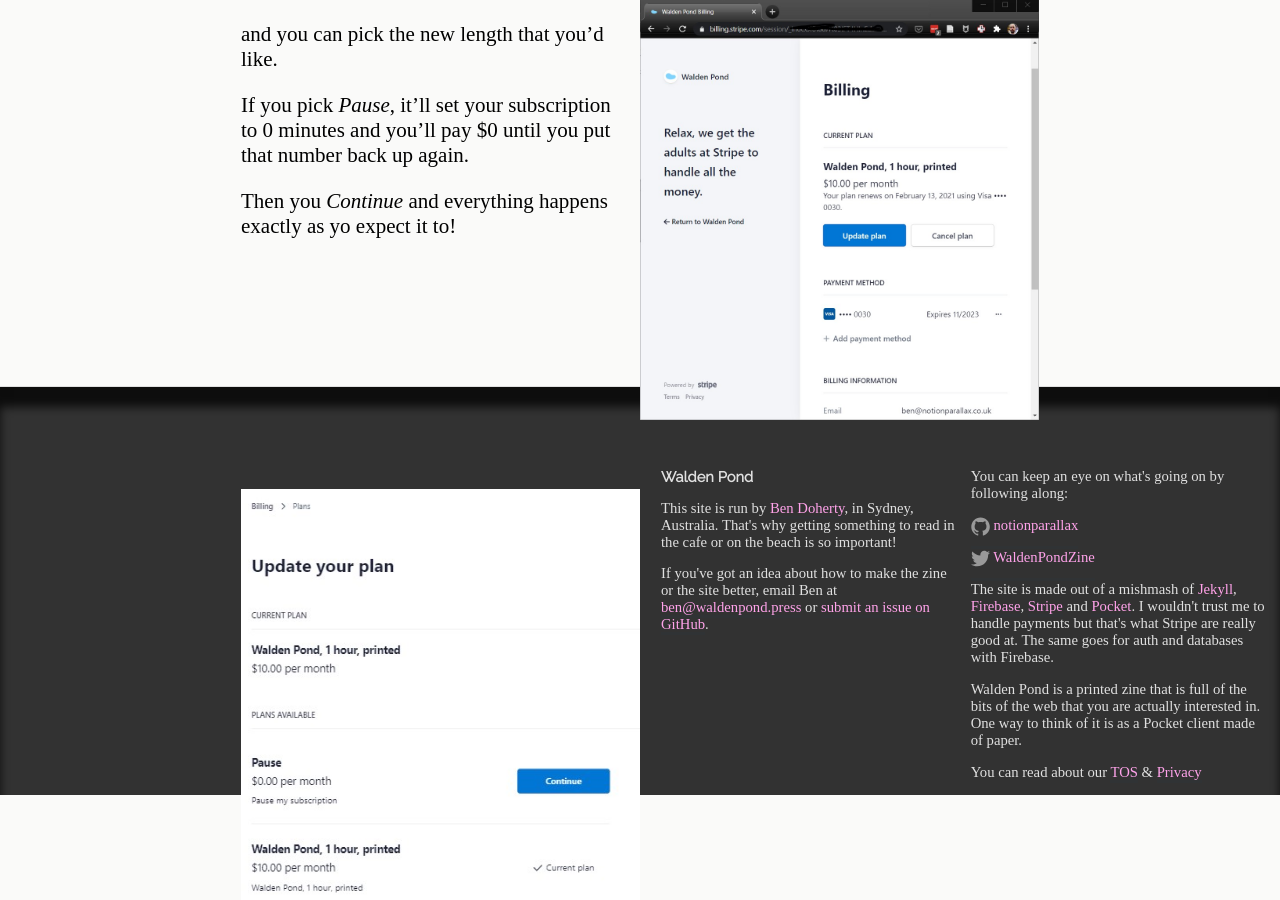
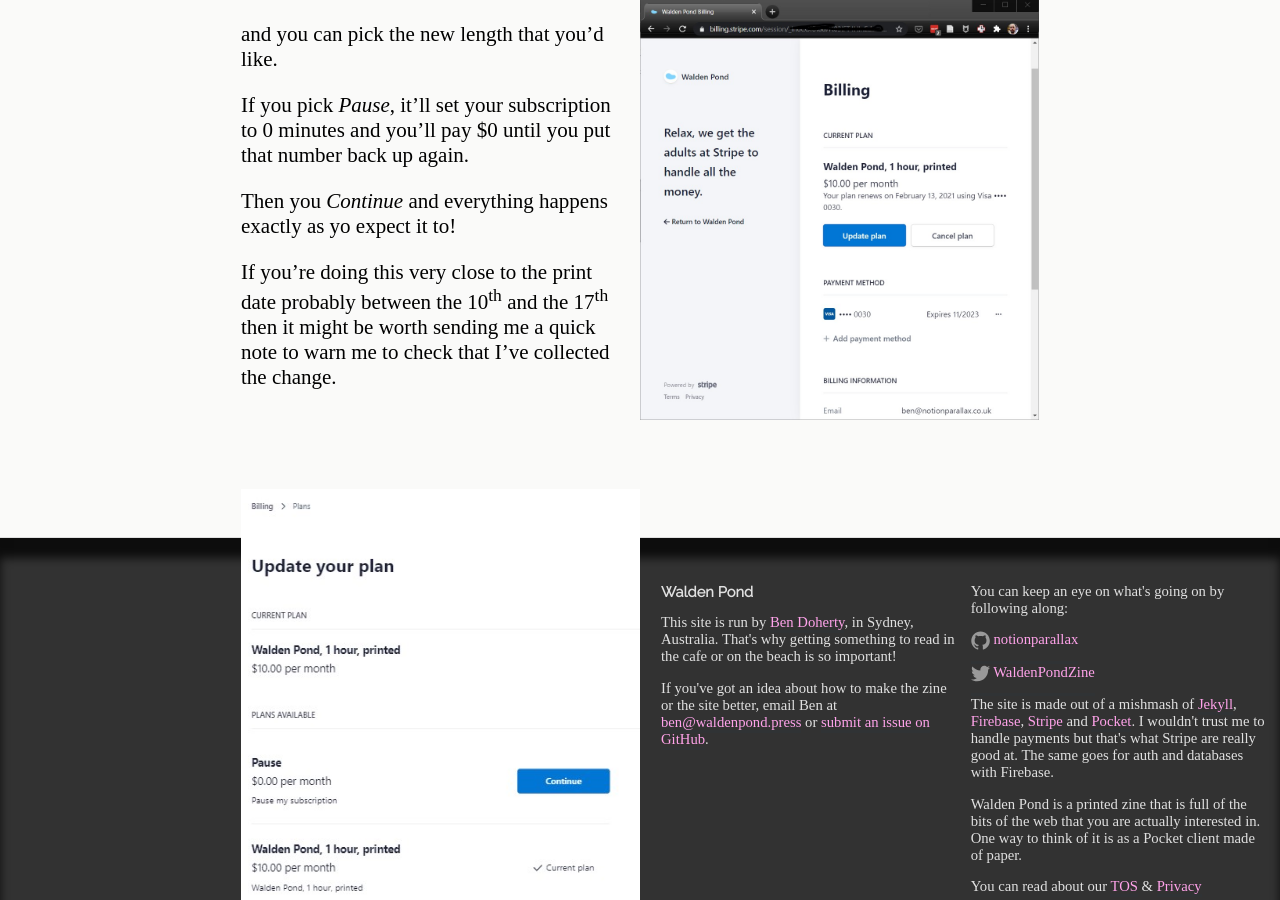
Before and after one commit to notionparallax/wp2frontEnd, a Jekyll site: the page built from _posts/2021-01-19-changing-subscription.md, in a window 1280 px wide and 900 px high, scrolled down 898 px. Built offline with Jekyll 4.4.1, drawn with Linux system fonts in a browser that asks for light colours; some web fonts are replaced; comment, search, counter and statistics services are not loaded.

Commit message:
more text

```diff
--- a/_posts/2021-01-19-changing-subscription.md
+++ b/_posts/2021-01-19-changing-subscription.md
@@ -58,3 +58,5 @@
 If you pick _Pause_, it'll set your subscription to 0 minutes and you'll pay $0 until you put that number back up again.
 
 Then you _Continue_ and everything happens exactly as yo expect it to!
+
+If you're doing this very close to the print date probably between the 10<sup>th</sup> and the 17<sup>th</sup> then it might be worth sending me a quick note to warn me to check that I've collected the change.
```
